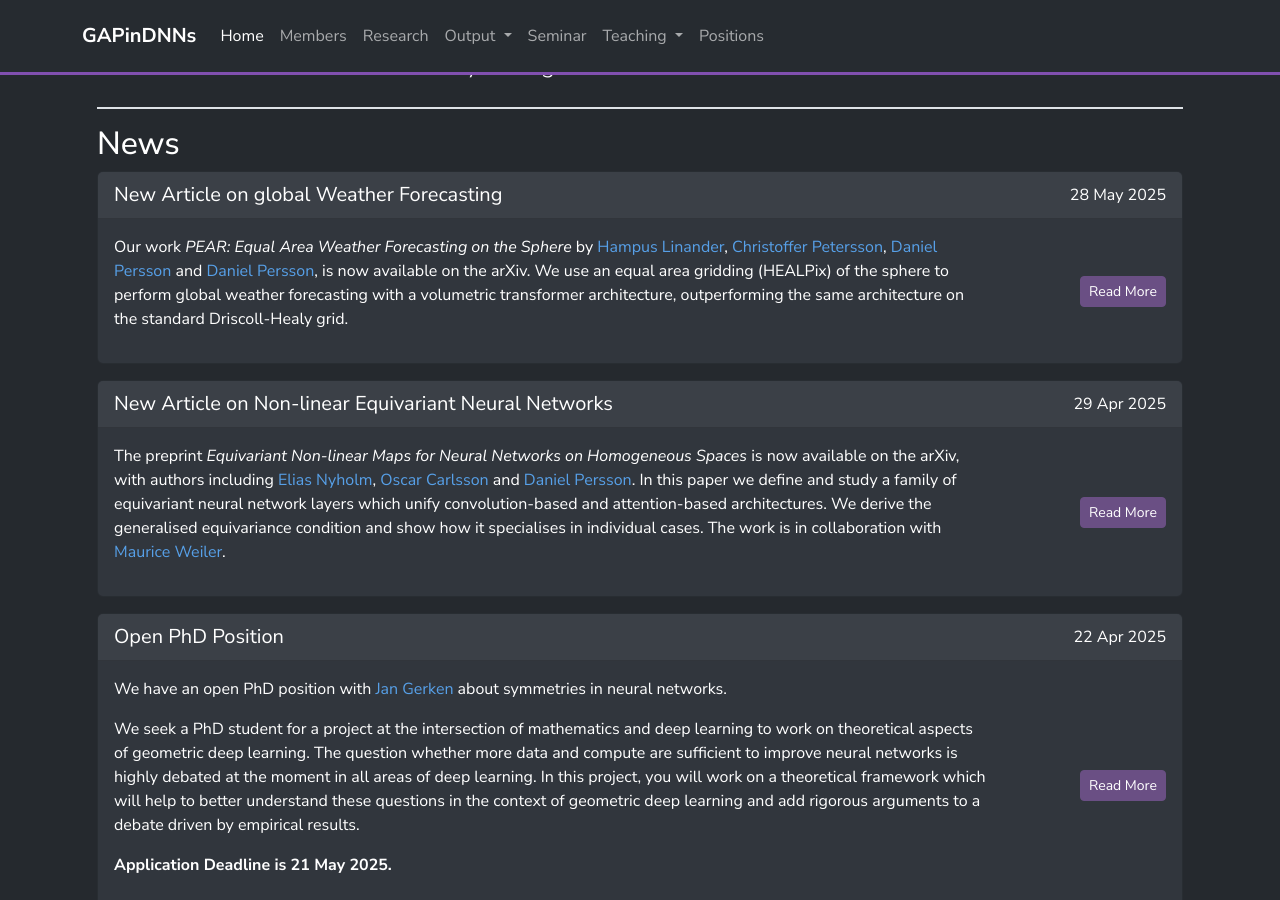
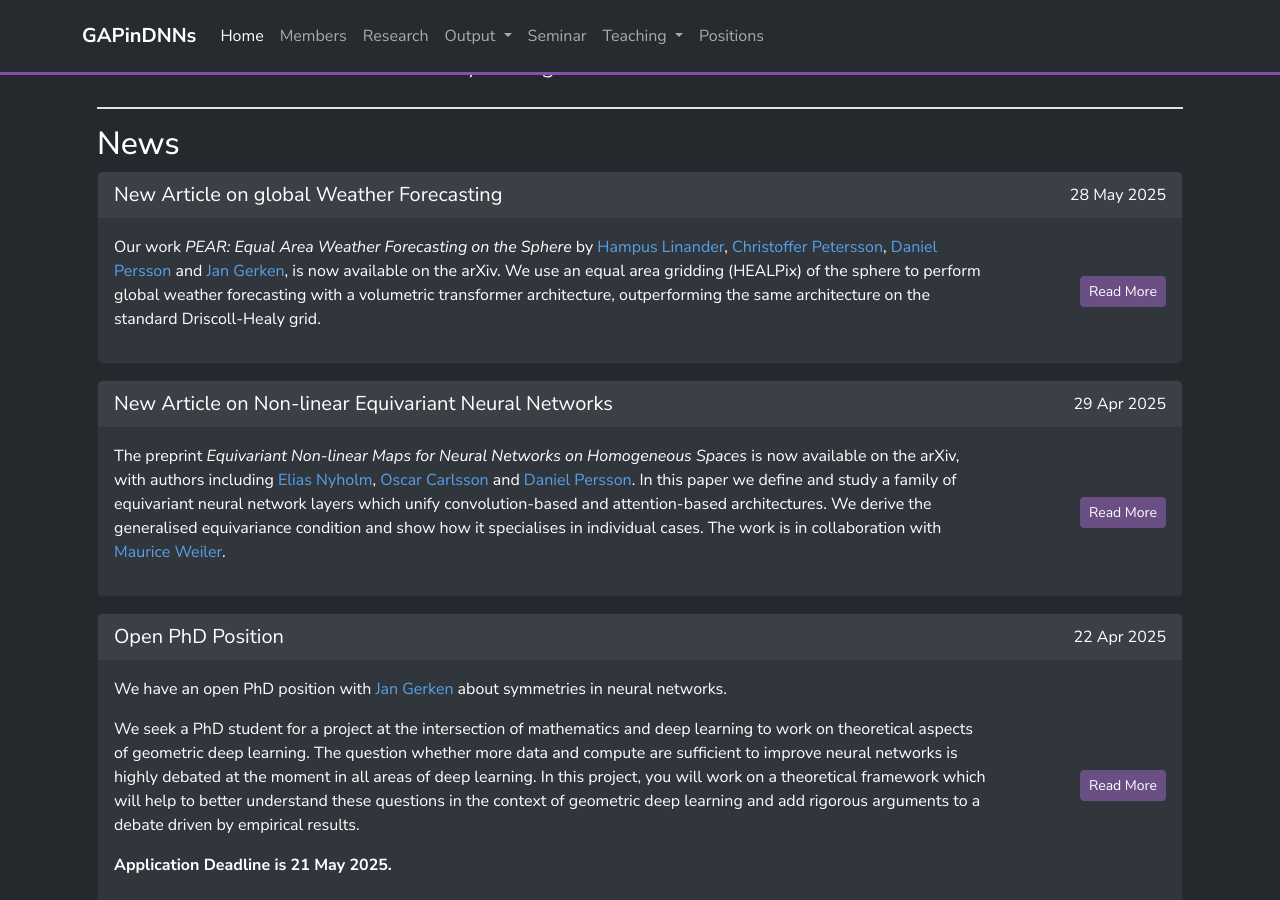
Before and after one commit to GAPinDNNs/gapindnns.github.io, a Jekyll site: the page built from _pages/index.md, in a window 1280 px wide and 900 px high, scrolled down 738 px. Built offline with Jekyll 4.4.1, drawn with Linux system fonts in a browser that asks for light colours; nearby versions of some CDN libraries.

Commit message:
Fix author listing in news

```diff
--- a/_data/news.yml
+++ b/_data/news.yml
@@ -3,8 +3,8 @@
   link: https://arxiv.org/abs/2505.17720
   text: |
     Our work *PEAR: Equal Area Weather Forecasting on the
-    Sphere* by [Hampus Linander](/members/Hampus_Linander), [Christoffer Petersson](/members/Christoffer_Petersson), [Daniel Persson](/members/Christoffer_Petersson) and
-    [Daniel Persson](/members/Daniel_Persson), is now available on the arXiv. We use an equal area gridding (HEALPix) of the sphere to perform global weather forecasting with a volumetric transformer architecture, outperforming the same architecture on the standard Driscoll-Healy grid.
+    Sphere* by [Hampus Linander](/members/Hampus_Linander), [Christoffer Petersson](/members/Christoffer_Petersson), [Daniel Persson](/members/Daniel_Persson) and
+    [Jan Gerken](/members/Jan_Gerken), is now available on the arXiv. We use an equal area gridding (HEALPix) of the sphere to perform global weather forecasting with a volumetric transformer architecture, outperforming the same architecture on the standard Driscoll-Healy grid.
 - date: 2025-04-29
   headline: "New Article on Non-linear Equivariant Neural Networks"
   link: https://arxiv.org/abs/2504.20974
```
